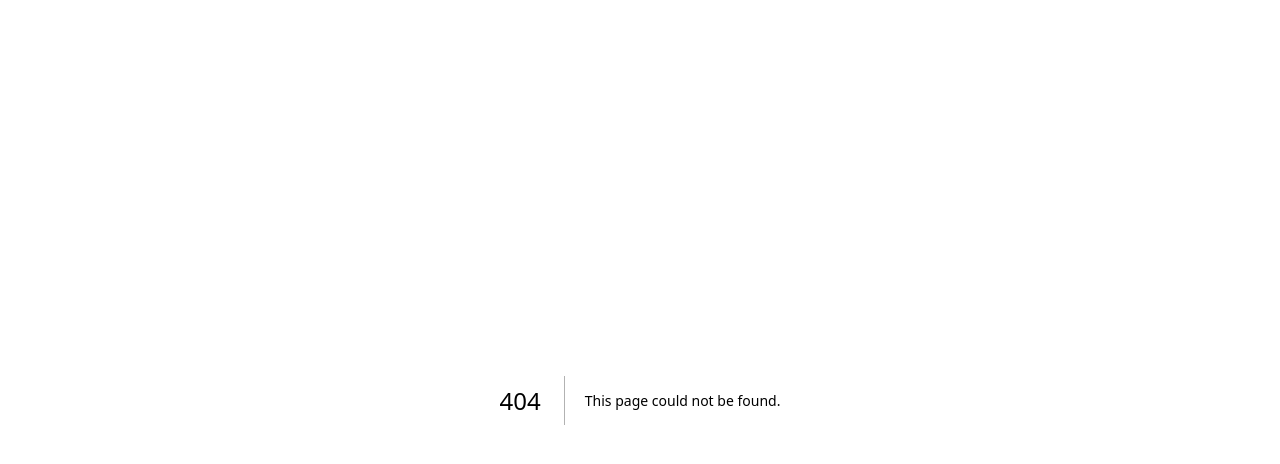
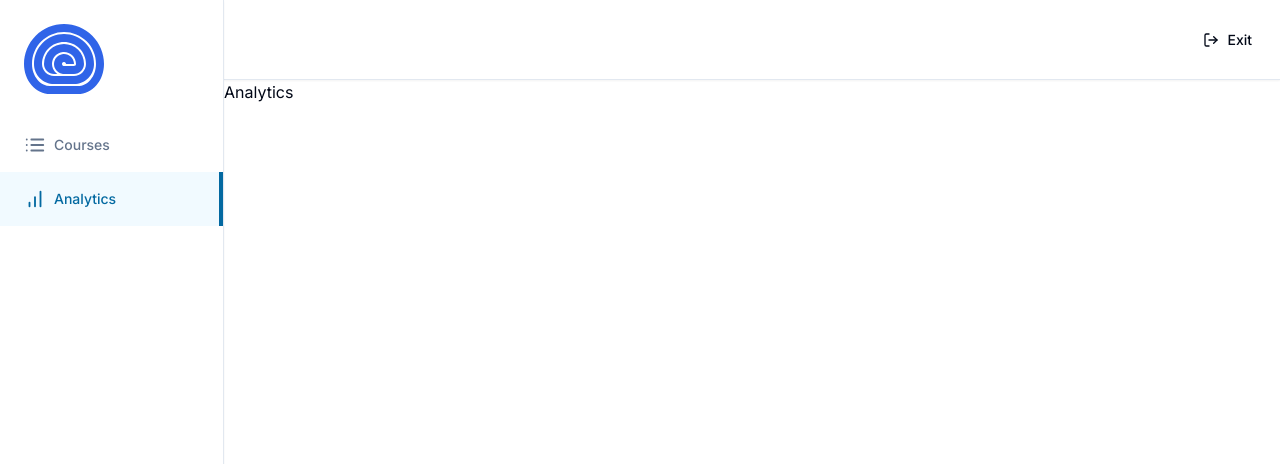
Before and after one commit to Joshua-Coded/LMS_PLATFORM, a Next.js app in the folder lms/: page /teacher/analytics in a window 1280 px wide. Before the commit this address had no page. Shown: the top 464 px of the page. Built offline with nearby package versions, Linux system fonts and the light colour scheme.

Commit message:
sidebar-item

```diff
--- /dev/null
+++ b/lms/app/(dashboard)/(routes)/teacher/analytics/page.tsx
@@ -0,0 +1,9 @@
+const AnalyticsPage = () => {
+    return (
+        <div>
+            Analytics
+        </div>
+     );
+}
+
+export default AnalyticsPage;
--- /dev/null
+++ b/lms/app/(dashboard)/(routes)/teacher/courses/page.tsx
@@ -0,0 +1,7 @@
+const CoursesPage = () => {
+    return (
+        <div>Courses Page!!</div>
+     );
+}
+
+export default CoursesPage;
--- a/lms/app/(dashboard)/_components/sidebar-routes.tsx
+++ b/lms/app/(dashboard)/_components/sidebar-routes.tsx
@@ -1,7 +1,8 @@
 "use client";
 
-import { Compass, Layout } from "lucide-react";
+import { BarChart, Compass, Layout, List } from "lucide-react";
 import { SidebarItem } from "./sidebar-item";
+import { usePathname } from "next/navigation";
 
 
 const guestRoutes =  [
@@ -16,12 +17,32 @@
         label: "Browse",
         href: "/search",
     },
-]
+];
+
+const teacherRoutes = [
+    {
+        icon: List,
+        label: "Courses",
+        href: "/teacher/courses",
+    },
+
+    {
+        icon: BarChart,
+        label: "Analytics",
+        href: "/teacher/analytics",
+    },
+];
+
 export const SidebarRoutes = () => {
-    const routes = guestRoutes;
+
+    const pathname = usePathname();
+
+    const isTeacherPage = pathname?.includes("/teacher");
+
+    const routes = isTeacherPage ? teacherRoutes : guestRoutes;
 
     return (
-        <div className="flex flex-col w-full">
+             <div className="flex flex-col w-full">
                 {routes.map((route) => (
                     <SidebarItem
                         key={route.href}
--- a/lms/app/(dashboard)/layout.tsx
+++ b/lms/app/(dashboard)/layout.tsx
@@ -17,7 +17,7 @@
             z-50">
                 <Sidebar />
             </div>
-            <main className="md:pl-56 h-full">
+            <main className="md:pl-56 pt-[80px] h-full">
                 {children}
             </main>
 
--- a/lms/components/navbar-routes.tsx
+++ b/lms/components/navbar-routes.tsx
@@ -1,7 +1,7 @@
 "use client";
 
 import { UserButton } from "@clerk/nextjs";
-import { usePathname, useRouter } from "next/navigation";
+import { usePathname } from "next/navigation";
 import { Button } from "@/components/ui/button";
 import { LogOut } from "lucide-react";
 import Link from "next/link"
@@ -9,7 +9,7 @@
 
 export const NavbarRoutes = () => {
     const pathname = usePathname();
-    const router = useRouter();
+
 
     const isTeacherPage = pathname?.startsWith("/teacher");
     const isPlayerPage = pathname?.startsWith("/chapter");
@@ -18,10 +18,12 @@
         <div className="flex gap-x-2 ml-auto">
 
             {isTeacherPage || isPlayerPage ? (
+                <Link href="/">
                 <Button size="sm" variant="ghost" >
                     <LogOut  className="h-4 w-4 mr-2"/>
                     Exit
                 </Button>
+                </Link>
             ) : (
                 <Link href="/teacher/courses">
                     <Button size="sm" variant="ghost">
```
